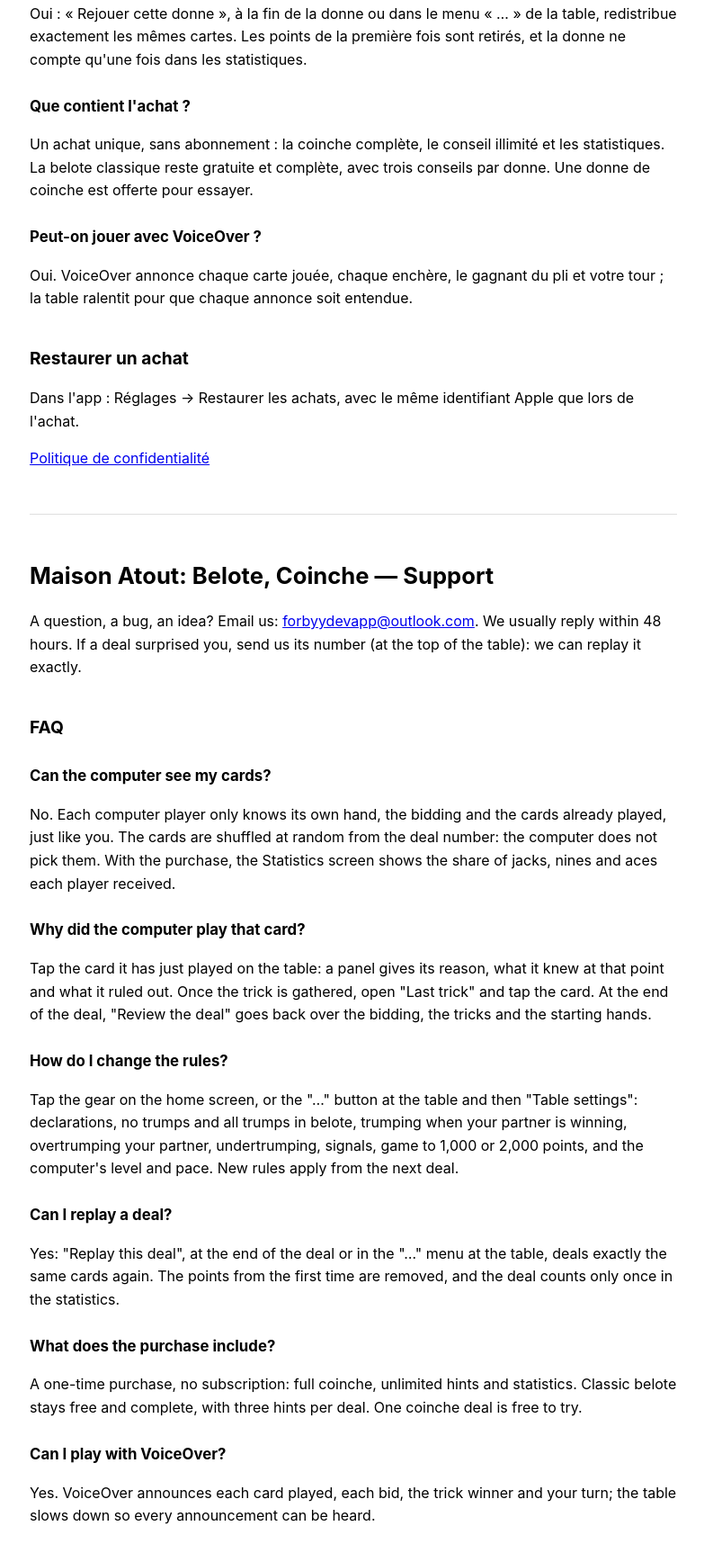
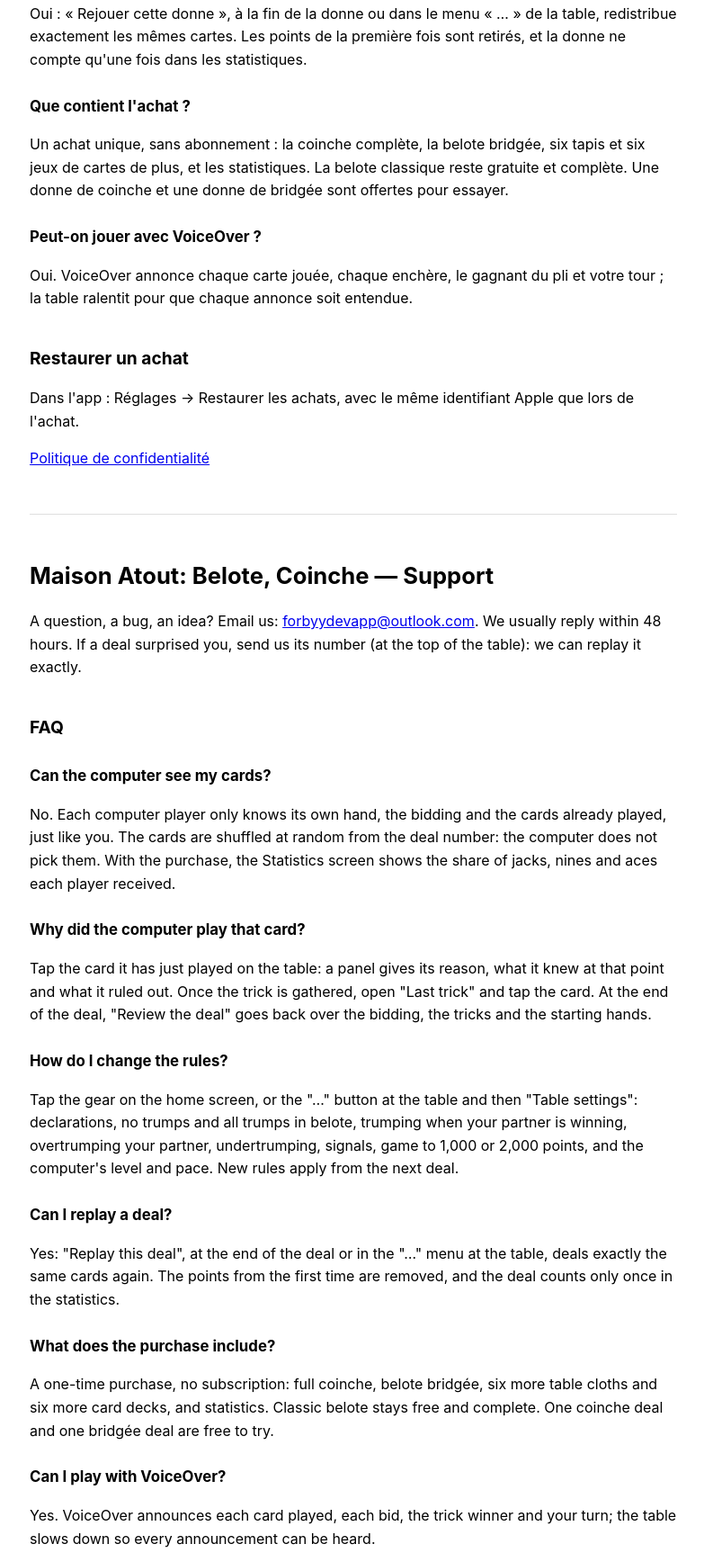
Before and after one commit to Forbyyy/studio-legal, a plain HTML site: page belote/support.html in a window 1280 px wide. Shown: the part 824-2550 px from the top of the page at 90% size, without its empty margins (247-1030 px from the left). Drawn offline with Linux system fonts and the light colour scheme.

Commit message:
Maison Atout : page d'assistance (Coinche+ : bridgée, thèmes ; conseil retiré)
Co-Authored-By: Claude Opus 5.5 <noreply@anthropic.com>

```diff
--- a/belote/support.html
+++ b/belote/support.html
@@ -30,7 +30,7 @@
 <p>Oui : « Rejouer cette donne », à la fin de la donne ou dans le menu « … » de la table, redistribue exactement les mêmes cartes. Les points de la première fois sont retirés, et la donne ne compte qu'une fois dans les statistiques.</p>
 
 <h3>Que contient l'achat ?</h3>
-<p>Un achat unique, sans abonnement : la coinche complète, le conseil illimité et les statistiques. La belote classique reste gratuite et complète, avec trois conseils par donne. Une donne de coinche est offerte pour essayer.</p>
+<p>Un achat unique, sans abonnement : la coinche complète, la belote bridgée, six tapis et six jeux de cartes de plus, et les statistiques. La belote classique reste gratuite et complète. Une donne de coinche et une donne de bridgée sont offertes pour essayer.</p>
 
 <h3>Peut-on jouer avec VoiceOver ?</h3>
 <p>Oui. VoiceOver annonce chaque carte jouée, chaque enchère, le gagnant du pli et votre tour ; la table ralentit pour que chaque annonce soit entendue.</p>
@@ -60,7 +60,7 @@
 <p>Yes: "Replay this deal", at the end of the deal or in the "…" menu at the table, deals exactly the same cards again. The points from the first time are removed, and the deal counts only once in the statistics.</p>
 
 <h3>What does the purchase include?</h3>
-<p>A one-time purchase, no subscription: full coinche, unlimited hints and statistics. Classic belote stays free and complete, with three hints per deal. One coinche deal is free to try.</p>
+<p>A one-time purchase, no subscription: full coinche, belote bridgée, six more table cloths and six more card decks, and statistics. Classic belote stays free and complete. One coinche deal and one bridgée deal are free to try.</p>
 
 <h3>Can I play with VoiceOver?</h3>
 <p>Yes. VoiceOver announces each card played, each bid, the trick winner and your turn; the table slows down so every announcement can be heard.</p>
```
